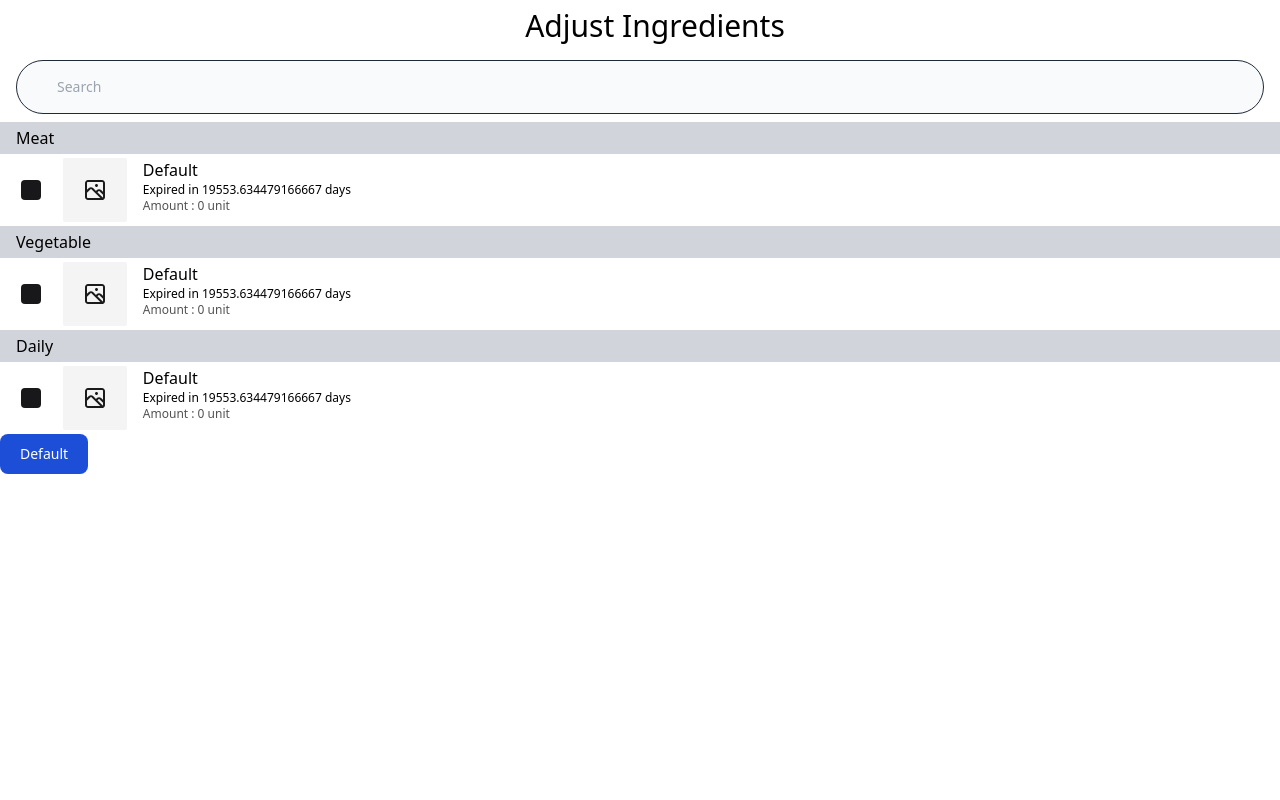
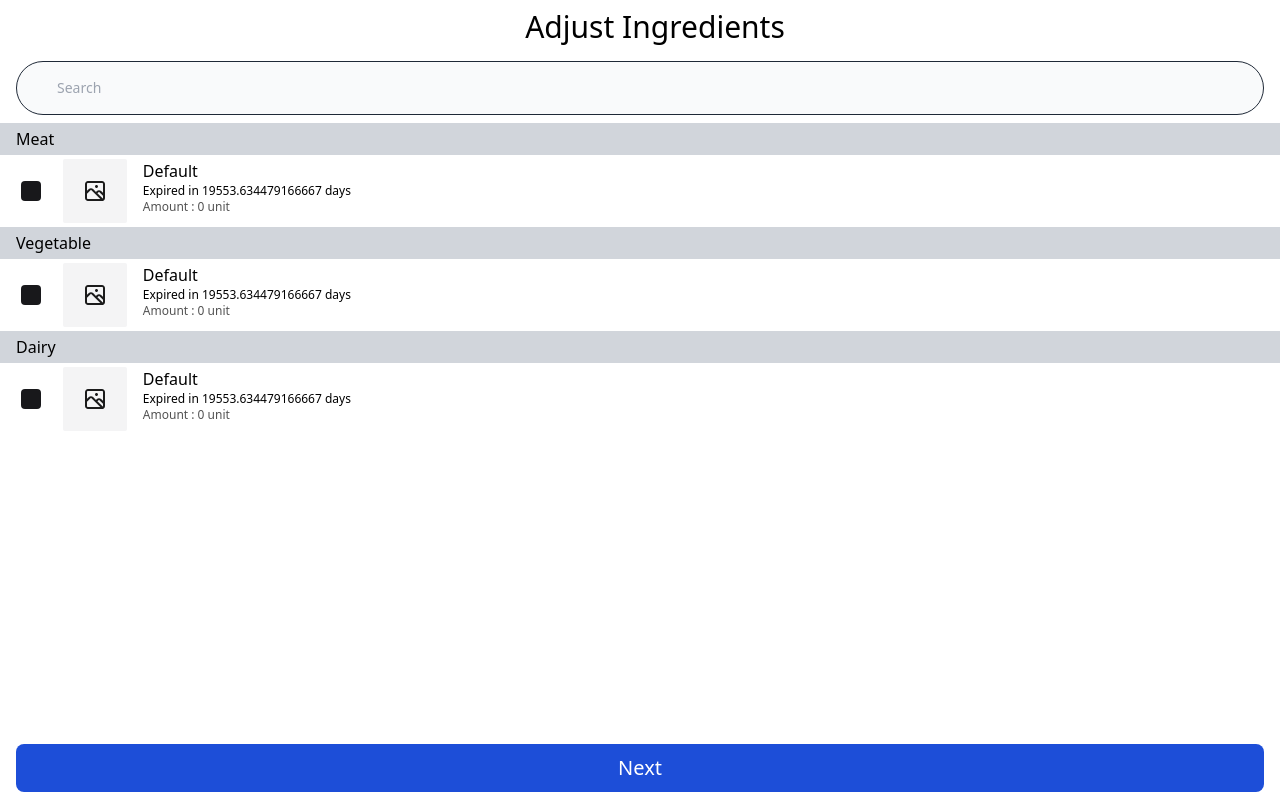
Before and after one commit to WebmasterCamp/ywc19-hackathon-e, a SvelteKit app: page /fridge/add in a window 1280 px wide. Built offline with nearby package versions, Linux system fonts and the light colour scheme; some icons are missing.

Commit message:
Fridge Add improvement

```diff
--- a/src/lib/components/ItemBox.svelte
+++ b/src/lib/components/ItemBox.svelte
@@ -1,12 +1,19 @@
 <script lang="ts">
-  export let name = "Default", amount = 0, exp = 0, image="/image/mocking/mockimg.svg";
+  let name = "Default";
+  let amount = 0;
+  let exp = 0;
+  let image = "/image/mocking/mockimg.svg";
 
-  let expiredDate = (Date.now() - exp)/(1000 * 60 * 60 * 24);
+  export { name, amount, exp, image };
+
+  let expiredDate = (Date.now() - exp) / (1000 * 60 * 60 * 24);
 </script>
 
-<div class="flex flex-col w-[110px] rounded-xl border-2 overflow-hidden mb-2 mr-2">
+<div
+  class="flex flex-col w-[110px] rounded-xl border-2 overflow-hidden mb-2 mr-2"
+>
   <div class="w-full">
-    <img src={image} alt="item-img">
+    <img src={image} alt="item-img" />
   </div>
   <div class="flex flex-col space-y-1 p-2">
     <h1>{name} ({amount})</h1>
--- /dev/null
+++ b/src/lib/store/ingredient.ts
@@ -0,0 +1,3 @@
+import { writable  } from "svelte/store";
+
+export const ingredients = writable([])
--- a/src/routes/fridge/+page.svelte
+++ b/src/routes/fridge/+page.svelte
@@ -1,6 +1,13 @@
 <script lang="ts">
   import ItemBox from '$lib/components/ItemBox.svelte';
 	import type { PageData } from './$types';
+
+  import { ingredients } from '$lib/store/ingredient';
+
+  const addToStore = (obj: any) => {
+    $ingredients = $ingredients.concat(obj)
+    console.log("Test")
+  }
 
   export let data : PageData
 </script>
@@ -22,7 +29,7 @@
       </div>
       <div class="flex flex-wrap px-4 w-screen mb-2">
         {#each data.result.meat as item}
-        <ItemBox name={item.name} exp={item.exp} amount={item.amount} image={item.imgID}/>
+        <ItemBox name={item.name} exp={item.exp} amount={item.amount} image={item.imgID} on:Touch={() => {addToStore(item)}}/>
         {/each}
       </div>
     </div>
--- a/src/routes/fridge/add/+page.svelte
+++ b/src/routes/fridge/add/+page.svelte
@@ -2,17 +2,20 @@
   import Icon from "@iconify/svelte";
 
   import ItemBoxEdit from "$lib/components/ItemBoxEdit.svelte";
+  import type { PageData } from "./$types";
 
-  export let data;
+  export let data: PageData;
 </script>
 
-<div class="max-h-screen flex flex-col">
+<div class="h-screen flex flex-col max-w-screen">
   <div class="my-2">
     <div class="flex items-center text-3xl">
-      <Icon icon="ic:round-arrow-back-ios" />
+      <a href="/fridge">
+        <Icon icon="ic:round-arrow-back-ios" />
+      </a>
       <h1 class="flex-grow text-center">Adjust Ingredients</h1>
     </div>
-    <div class="mx-4">
+    <div class="mx-4 overflow-scroll">
       <label
         for="search"
         class="mb-2 text-sm font-medium text-gray-900 sr-only dark:text-white"
@@ -35,12 +38,15 @@
           type="submit"
           class="h-8 w-8 absolute right-2.5 bottom-2.5 focus:ring-4 text-center"
         >
-          <Icon icon="carbon:close-outline" class="text-black dark:text-white" />
+          <Icon
+            icon="carbon:close-outline"
+            class="text-black dark:text-white"
+          />
         </button>
       </div>
     </div>
   </div>
-  <div class="flex-glow">
+  <div class="grow">
     <div class="w-full">
       <div class="bg-gray-300 py-1 px-4">Meat</div>
       <ItemBoxEdit />
@@ -50,11 +56,14 @@
       <ItemBoxEdit />
     </div>
     <div class="w-full">
-      <div class="bg-gray-300 py-1 px-4">Daily</div>
+      <div class="bg-gray-300 py-1 px-4">Dairy</div>
       <ItemBoxEdit />
     </div>
   </div>
-  <div class="">
-    <button type="button" class="text-white bg-blue-700 hover:bg-blue-800 focus:ring-4 focus:ring-blue-300 font-medium rounded-lg text-sm px-5 py-2.5 mr-2 mb-2 dark:bg-blue-600 dark:hover:bg-blue-700 focus:outline-none dark:focus:ring-blue-800">Default</button>
-  </div>
+  <button
+    type="button"
+    class="text-white bg-blue-700 hover:bg-blue-800 focus:ring-4 mx-4 focus:ring-blue-300 font-medium rounded-lg text-xl px-5 py-2.5 mb-2 dark:bg-blue-600 dark:hover:bg-blue-700 focus:outline-none dark:focus:ring-blue-800"
+  >
+    Next
+  </button>
 </div>
```
